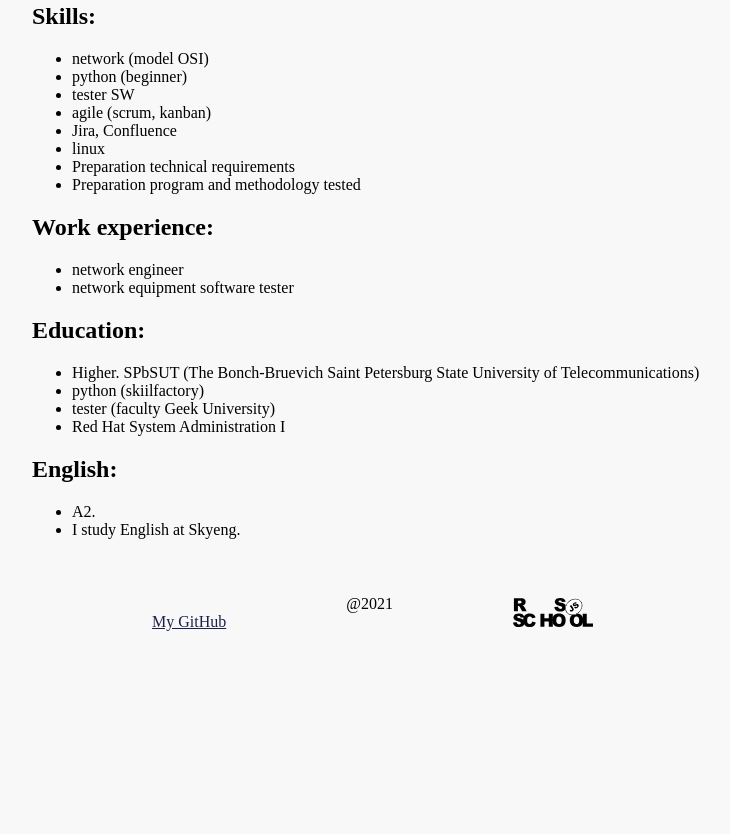
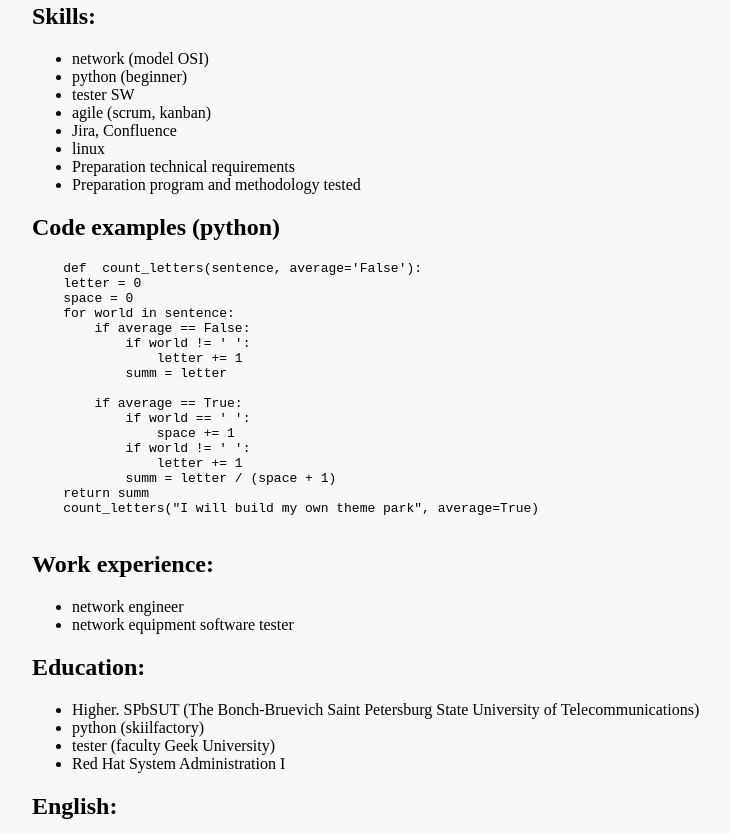
Before and after one commit to pzhidkov/rsschool-cv, a plain HTML site: page index.html in a window 1280 px wide. Shown: the part 599-1433 px from the top of the page, without its empty margins (208-938 px from the left). Before the commit the page ends 1289 px from the top, so only its background shows below. Drawn offline with Linux system fonts and the light colour scheme.

Commit message:
feat: add code examples

```diff
--- a/index.html
+++ b/index.html
@@ -46,6 +46,28 @@
             </div>
         </section>
         <section>
+            <h2>Code examples (python)</h2>
+            <pre>
+    def  count_letters(sentence, average='False'):
+    letter = 0
+    space = 0
+    for world in sentence:
+        if average == False:
+            if world != ' ':
+                letter += 1
+            summ = letter
+
+        if average == True:
+            if world == ' ':
+                space += 1
+            if world != ' ':
+                letter += 1
+            summ = letter / (space + 1)
+    return summ
+    count_letters("I will build my own theme park", average=True)
+            </pre>
+        </section>
+        <section>
             <h2>Work experience:</h2>
             <div>
                 <ul>
```
